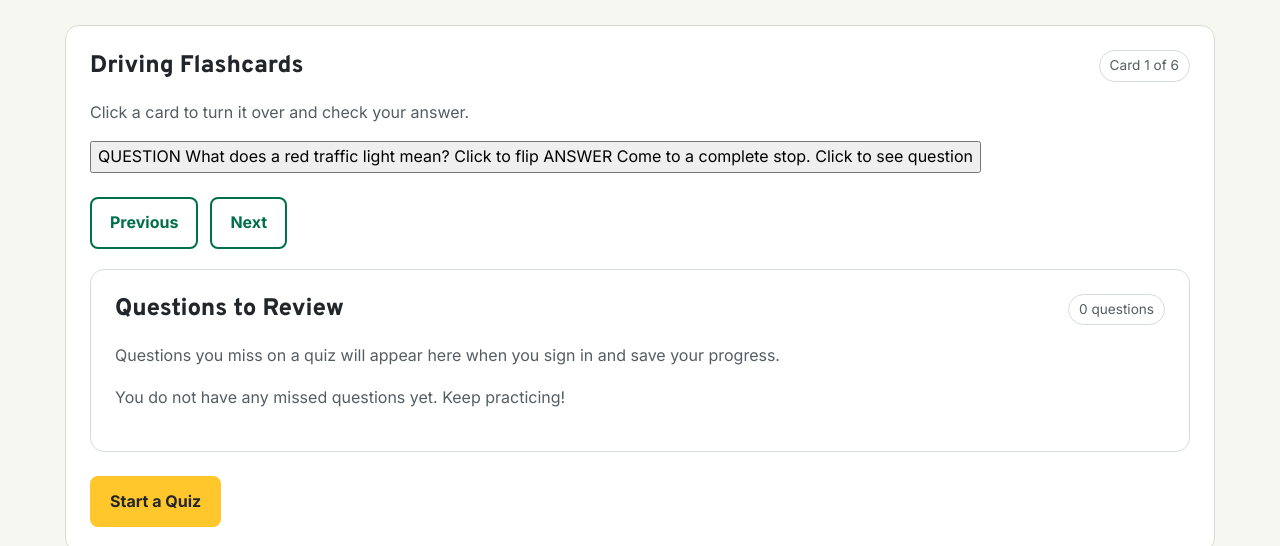
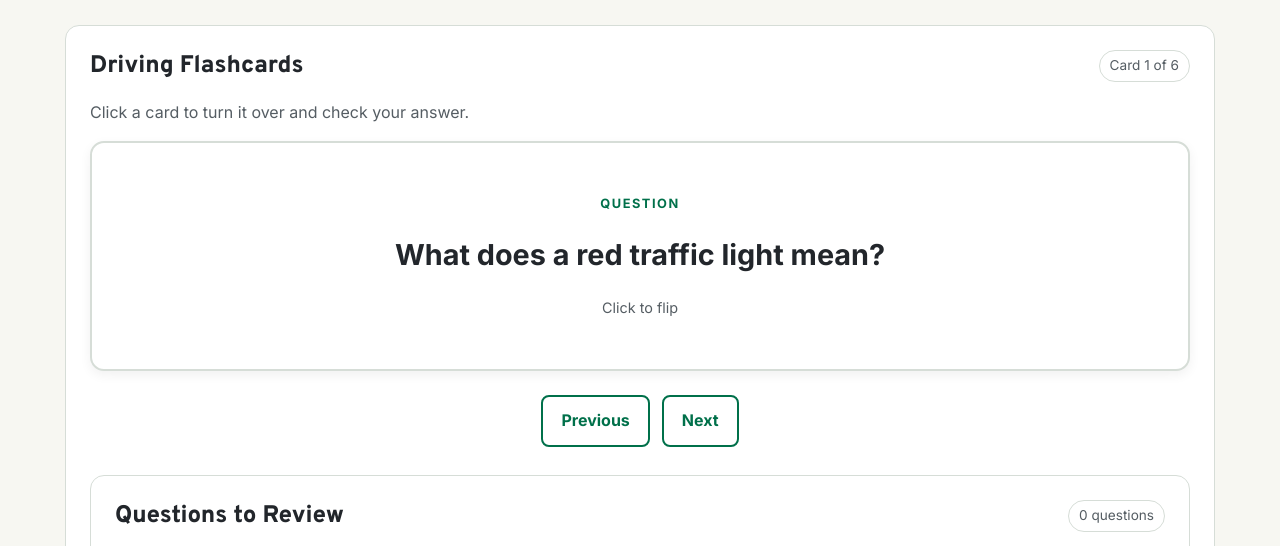
Before and after one commit to amarichilds04/Driving-Simulator, a plain HTML site: page index.html in a window 1280 px wide. Both pictures are taken after a click on the button "Start Practicing". Shown: the part 254-800 px from the top of the page. Drawn offline with Linux system fonts and the light colour scheme.

Commit message:
Update style.css

```diff
--- a/style.css
+++ b/style.css
@@ -613,6 +613,8 @@ body.dark .tip-box h3 {
 }
 
 .form-group input {
+    box-sizing: border-box;
+    display: block;
     width: 100%;
     padding: 12px;
     border: 1px solid var(--border);
@@ -723,3 +725,89 @@ body.dark .tip-box h3 {
         padding: 18px;
     }
 }
+
+
+/* Flashcards and account options */
+.flashcard {
+    width: 100%;
+    min-height: 230px;
+    margin: 16px 0;
+    padding: 0;
+    border: 0;
+    border-radius: 14px;
+    background: transparent;
+    color: var(--text);
+    display: block;
+    text-align: center;
+    cursor: pointer;
+    perspective: 1000px;
+    -webkit-perspective: 1000px;
+    appearance: none;
+    -webkit-appearance: none;
+}
+
+.flashcard-inner {
+    display: block;
+    position: relative;
+    width: 100%;
+    min-height: 230px;
+    transform-style: preserve-3d;
+    transition: transform 0.6s ease;
+}
+
+.flashcard.flipped .flashcard-inner {
+    transform: rotateY(180deg);
+}
+
+.flashcard-face {
+    position: absolute;
+    inset: 0;
+    box-sizing: border-box;
+    min-height: 230px;
+    padding: 28px;
+    border: 2px solid var(--border);
+    border-radius: 14px;
+    background: var(--surface);
+    display: flex;
+    flex-direction: column;
+    align-items: center;
+    justify-content: center;
+    gap: 18px;
+    backface-visibility: hidden;
+    -webkit-backface-visibility: hidden;
+    box-shadow: 0 4px 12px rgba(0, 0, 0, 0.06);
+}
+
+.flashcard-front {
+    transform: rotateY(0deg);
+}
+
+.flashcard-back {
+    background: var(--green-bg);
+    transform: rotateY(180deg);
+}
+
+/* Keep hover effects off the 3D element so both faces hide correctly. */
+.flashcard:hover .flashcard-face {
+    box-shadow: 0 5px 14px rgba(0, 0, 0, 0.08);
+}
+
+.flashcard-side { font-size: 0.8rem; font-weight: bold; letter-spacing: 0.12em; color: var(--primary); }
+.flashcard-text { font-size: clamp(1.2rem, 3vw, 1.8rem); font-weight: bold; max-width: 650px; }
+.flashcard-hint { font-size: 0.9rem; color: var(--muted); }
+.flashcard-controls { justify-content: center; }
+.missed-review-panel { margin-top: 28px; }
+.save-prompt { margin-top: 24px; padding: 22px; border: 1px solid var(--border); border-radius: 12px; background: var(--background); }
+.save-prompt h2 { margin-top: 0; }
+.save-prompt[hidden] { display: none; }
+.account-tabs { display: flex; gap: 8px; margin-bottom: 22px; }
+.account-tab { flex: 1; border: 1px solid var(--border); border-radius: 8px; padding: 10px; background: var(--background); color: var(--text); cursor: pointer; }
+.account-tab.active { background: var(--primary); color: white; border-color: var(--primary); }
+.saved-score-summary { padding: 12px; background: var(--background); border-radius: 8px; }
+#name-field[hidden] { display: none; }
+
+@media (max-width: 600px) {
+    .flashcard, .flashcard-inner, .flashcard-face { min-height: 200px; }
+    .flashcard-face { padding: 20px; }
+    .flashcard-controls { flex-wrap: wrap; }
+}
```
